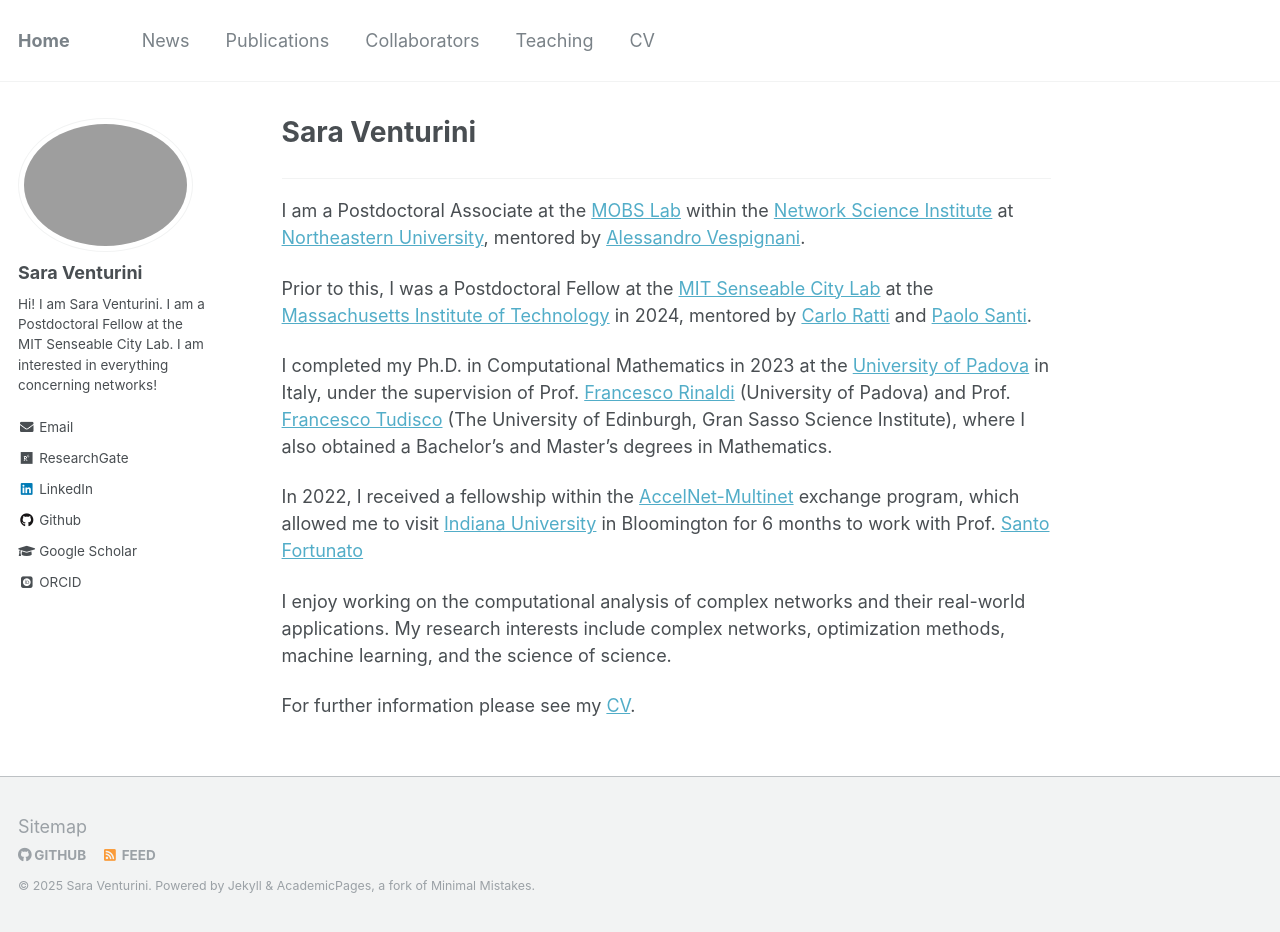
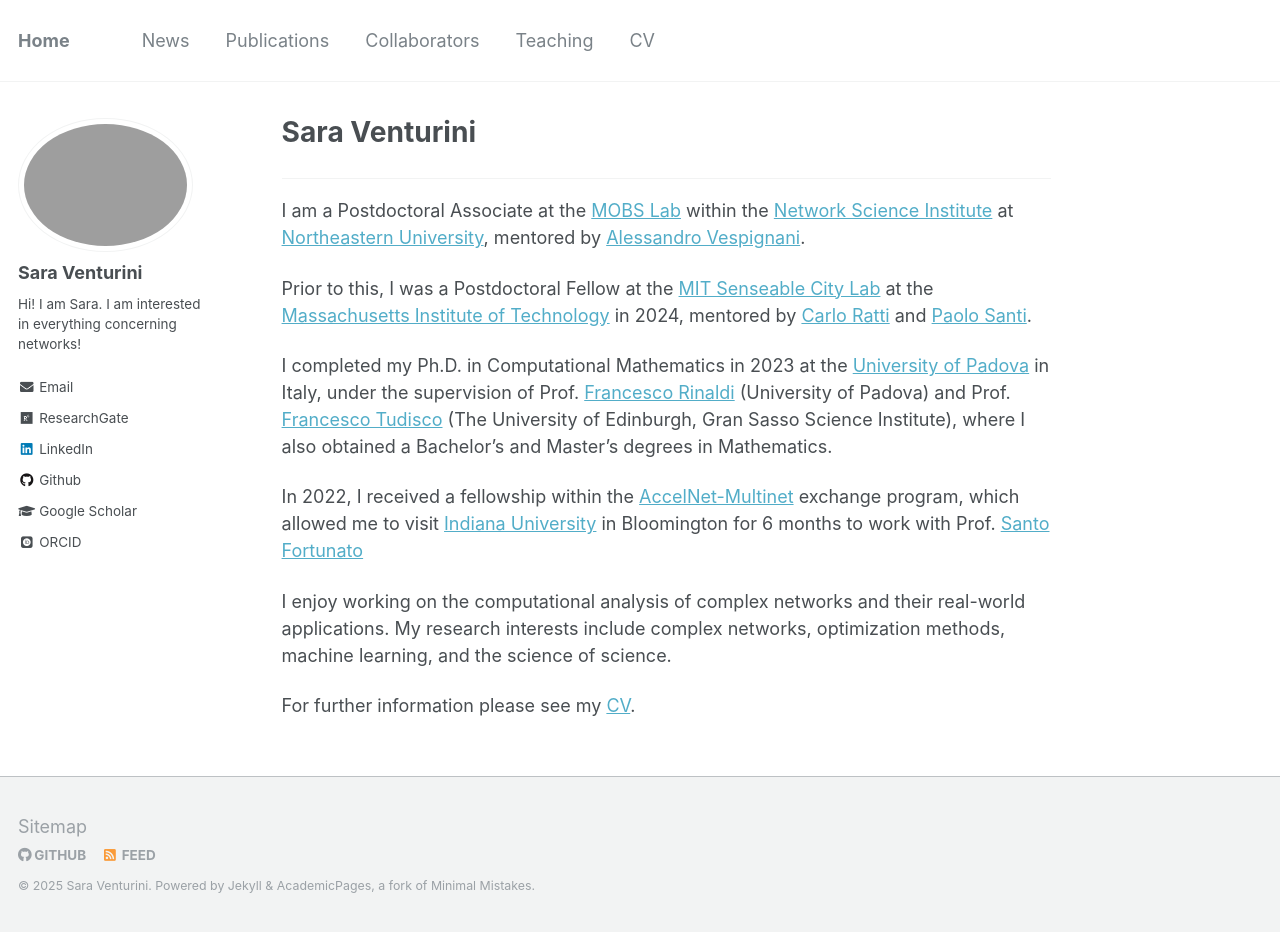
Before and after one commit to saraventurini/saraventurini.github.io, a Jekyll site: the page built from _pages/about.md, in a window 1280 px wide and 932 px high. Built offline with Jekyll 4.4.1, drawn with Linux system fonts in a browser that asks for light colours; some web fonts are replaced.

Commit message:
Update _config.yml

```diff
--- a/_config.yml
+++ b/_config.yml
@@ -10,7 +10,7 @@
 title                    : Home
 title_separator          : "-"
 name                     : &name "Sara Venturini"
-description              : &description "Hi! I am Sara Venturini. I am a Postdoctoral Fellow at the MIT Senseable City Lab. I am interested in everything concerning networks!"
+description              : &description "Hi! I am Sara. I am interested in everything concerning networks!"
 url                      : https://saraventurini.github.io # the base hostname & protocol for your site e.g. "https://academicpages.github.io"
 baseurl                  : "" # the subpath of your site, e.g. "/blog"
 repository               : "saraventurini/saraventurini.github.io"
@@ -82,7 +82,7 @@ analytics:
 author:
   name             : "Sara Venturini"
   avatar           : "sventurini.png"
-  bio              : "Hi! I am Sara Venturini. I am a Postdoctoral Fellow at the MIT Senseable City Lab. I am interested in everything concerning networks!"
+  bio              : "Hi! I am Sara. I am interested in everything concerning networks!"
   #location         : "Location"
   employer         :
   #pubmed           : "https://www.ncbi.nlm.nih.gov/pubmed/?term=john+snow"
```
